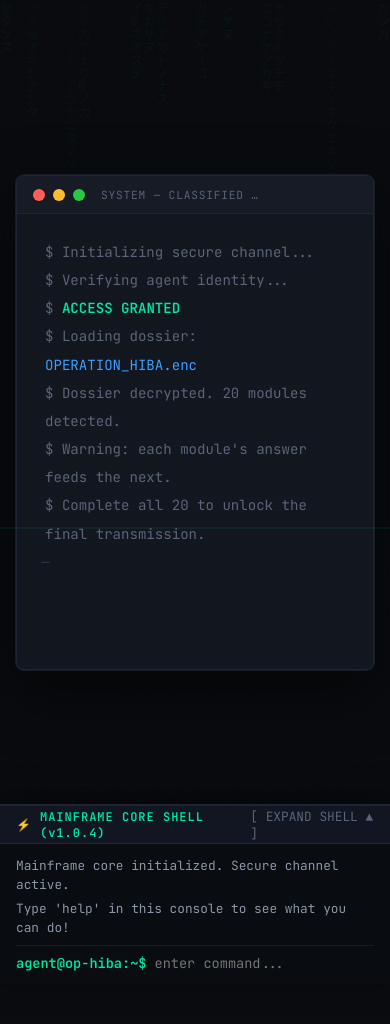
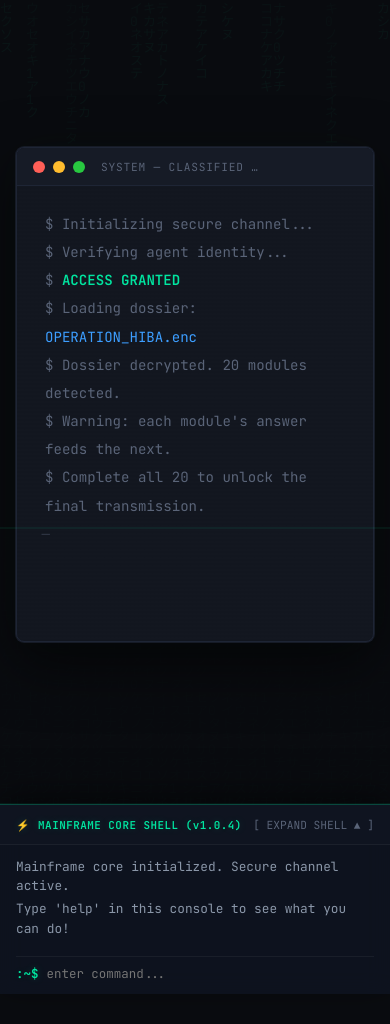
Before and after one commit to MoZaidAlouli/hht, a plain HTML site: page index.html in a window 390 px wide. After the commit the page ends 844 px from the top, so only its background shows below. Drawn offline with Linux system fonts and the light colour scheme.

Commit message:
Add files via upload

```diff
--- a/index.html
+++ b/index.html
@@ -1276,7 +1276,7 @@
         <div class="cli-log-line">Type 'help' in this console to see what you can do!</div>
       </div>
       <div class="cli-input-row">
-        <span class="cli-prompt">agent@op-hiba:~$</span>
+        <span class="cli-prompt"><span class="cli-prompt-user">agent@op-hiba</span>:~$</span>
         <input type="text" class="cli-input" id="cli-input" placeholder="enter command..." autocomplete="off" spellcheck="false" />
       </div>
     </div>
--- a/style.css
+++ b/style.css
@@ -70,7 +70,7 @@ body {
   min-height: 100vh;
   align-items: center;
   justify-content: center;
-  padding: 24px 16px;
+  padding: 24px 16px 80px; /* reserve space at the bottom for the minimized CLI header */
   position: relative;
   z-index: 2;
 }
@@ -2473,28 +2473,34 @@ body {
   left: 0;
   right: 0;
   height: 180px;
-  background: #090c10;
-  border-top: 2px solid var(--border);
+  background: rgba(14, 20, 32, 0.88);
+  backdrop-filter: blur(12px);
+  -webkit-backdrop-filter: blur(12px);
+  border-top: 1px solid rgba(0, 229, 160, 0.25);
   z-index: 9999;
   display: flex;
   flex-direction: column;
   font-family: var(--mono);
-  box-shadow: 0 -5px 25px rgba(0, 0, 0, 0.5);
-  transition: transform 0.3s ease;
+  box-shadow: 0 -8px 32px rgba(0, 0, 0, 0.5), 0 -1px 0 rgba(0, 229, 160, 0.1);
+  transition: transform 0.3s cubic-bezier(0.25, 0.8, 0.25, 1);
 }
 .cli-console.minimized {
   transform: translateY(140px); /* Leaves only header tab visible */
 }
 .cli-header {
   height: 40px;
-  background: #111622;
-  border-bottom: 1px solid var(--border);
+  background: rgba(17, 22, 34, 0.75);
+  border-bottom: 1px solid rgba(255, 255, 255, 0.05);
   padding: 0 16px;
   display: flex;
   align-items: center;
   justify-content: space-between;
   cursor: pointer;
   user-select: none;
+  transition: background 0.2s;
+}
+.cli-header:hover {
+  background: rgba(0, 229, 160, 0.04);
 }
 .cli-header-title {
   color: var(--green);
@@ -2504,10 +2510,16 @@ body {
   display: flex;
   align-items: center;
   gap: 8px;
+  text-shadow: 0 0 8px rgba(0, 229, 160, 0.2);
 }
 .cli-toggle-btn {
   color: var(--text-muted);
-  font-size: 0.8rem;
+  font-size: 0.75rem;
+  transition: color 0.2s, text-shadow 0.2s;
+}
+.cli-header:hover .cli-toggle-btn {
+  color: var(--green);
+  text-shadow: 0 0 8px rgba(0, 229, 160, 0.3);
 }
 .cli-body {
   flex-grow: 1;
@@ -2523,6 +2535,20 @@ body {
   font-size: 0.8rem;
   line-height: 1.5;
   color: #8a96a8;
+  padding-right: 8px;
+}
+.cli-logs::-webkit-scrollbar {
+  width: 4px;
+}
+.cli-logs::-webkit-scrollbar-track {
+  background: transparent;
+}
+.cli-logs::-webkit-scrollbar-thumb {
+  background: rgba(0, 229, 160, 0.15);
+  border-radius: 2px;
+}
+.cli-logs::-webkit-scrollbar-thumb:hover {
+  background: rgba(0, 229, 160, 0.3);
 }
 .cli-log-line {
   margin-bottom: 4px;
@@ -2541,13 +2567,14 @@ body {
   display: flex;
   align-items: center;
   gap: 8px;
-  border-top: 1px solid var(--border-dim);
+  border-top: 1px solid rgba(255, 255, 255, 0.05);
   padding-top: 8px;
 }
 .cli-prompt {
   color: var(--green);
-  font-size: 0.85rem;
+  font-size: 0.82rem;
   font-weight: 600;
+  text-shadow: 0 0 8px rgba(0, 229, 160, 0.2);
 }
 .cli-input {
   flex-grow: 1;
@@ -2555,8 +2582,9 @@ body {
   border: none;
   color: var(--text);
   font-family: var(--mono);
-  font-size: 0.85rem;
+  font-size: 0.82rem;
   outline: none;
+  caret-color: var(--green);
 }
 
 /* Radar lock styling (Module 1) */
@@ -2837,13 +2865,29 @@ body {
   display: none;
 }
 
-/* Push down main body slightly to prevent CLI cover overlap on short screens */
-body {
-  padding-bottom: 180px;
-}
-@media (max-width: 768px) {
-  body {
-    padding-bottom: 180px;
+/* Responsive overrides for CLI console bottom drawer on mobile */
+@media (max-width: 480px) {
+  .cli-console {
+    height: 190px;
+  }
+  .cli-console.minimized {
+    transform: translateY(150px); /* 190px - 40px = 150px visible header */
+  }
+  .cli-prompt-user {
+    display: none;
+  }
+  .cli-prompt {
+    font-size: 0.78rem;
+  }
+  .cli-input {
+    font-size: 0.78rem;
+  }
+  .cli-header-title {
+    font-size: 0.68rem;
+    letter-spacing: 0.5px;
+  }
+  .cli-toggle-btn {
+    font-size: 0.7rem;
   }
 }
 
@@ -2948,3 +2992,11 @@ body {
   border-color: var(--green);
   background: var(--green-dim);
 }
+
+/* Responsive overrides for binary register puzzle on mobile */
+@media (max-width: 480px) {
+  .sumcheck-row {
+    grid-template-columns: repeat(4, 1fr);
+    gap: 10px;
+  }
+}
```
